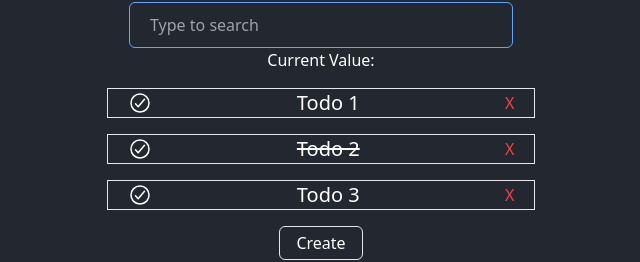
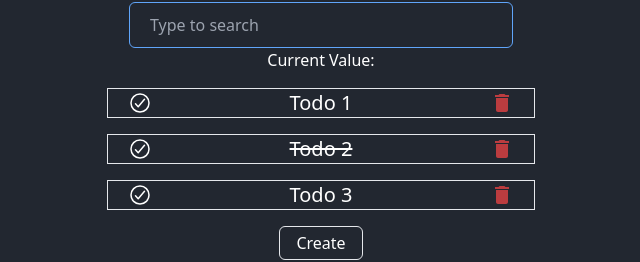
Before and after one commit to bm-jsms/react-todo_react-eco, a React (Vite) app: page / in a window 1280 px wide. Shown: the part 309-571 px from the top of the page, without its empty margins (319-959 px from the left). Built offline with nearby package versions, Linux system fonts and the light colour scheme.

Commit message:
✨ [add] Delete icon - react icons

```diff
--- a/src/icons/DeleteIcon.tsx
+++ b/src/icons/DeleteIcon.tsx
@@ -1,10 +1,13 @@
+import { MdDelete } from 'react-icons/md';
+
 import type { TodoIconHandle } from '../interfaces';
 
 const DeleteIcon = ({ handleClick }: TodoIconHandle) => {
 	return (
-		<span className='text-red-500' onClick={handleClick}>
-			X
-		</span>
+		<MdDelete
+			className='text-red-500/75 text-2xl cursor-pointer duration-150 hover:scale-x-110 hover:text-red-500 font-bold'
+			onClick={handleClick}
+		/>
 	);
 };
 
```
